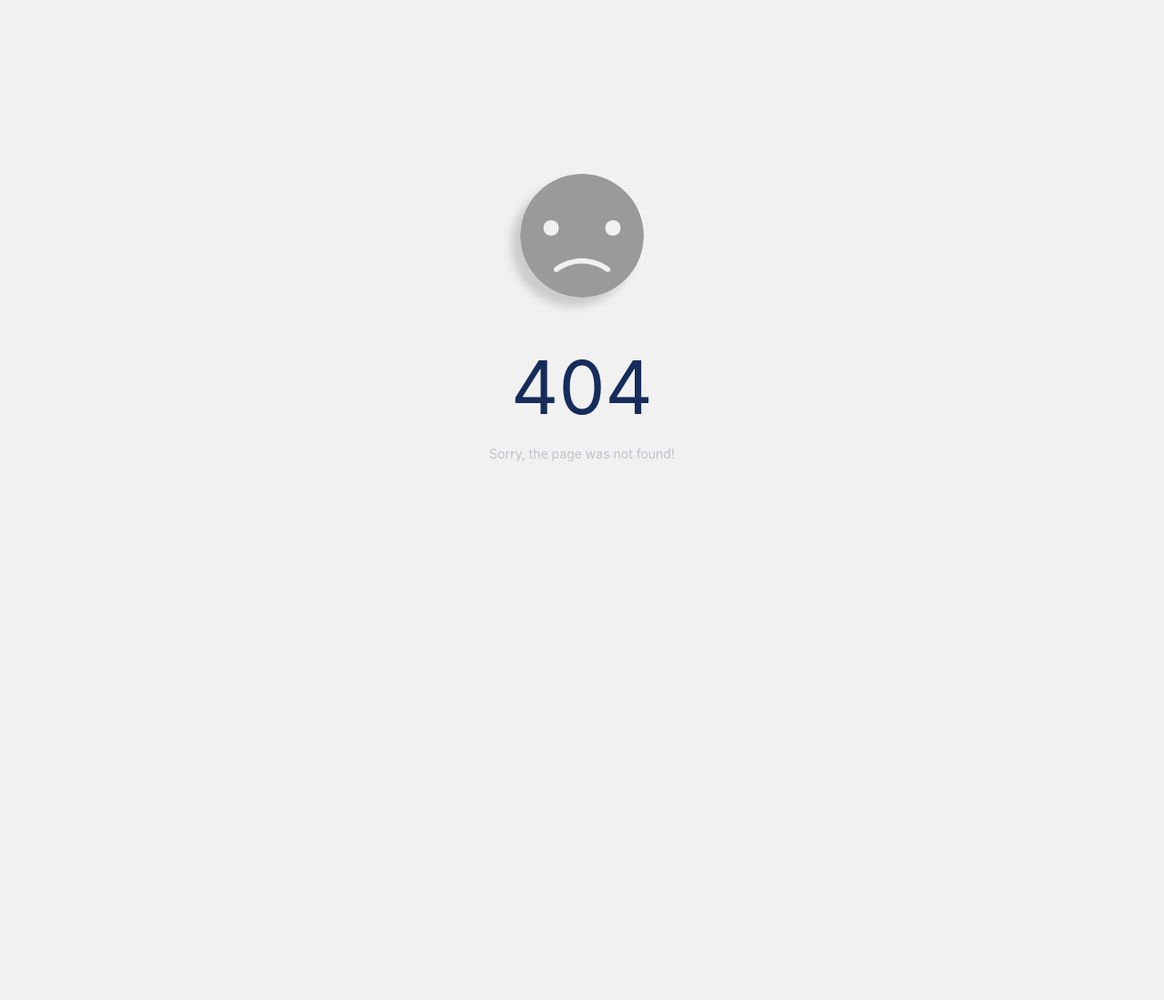
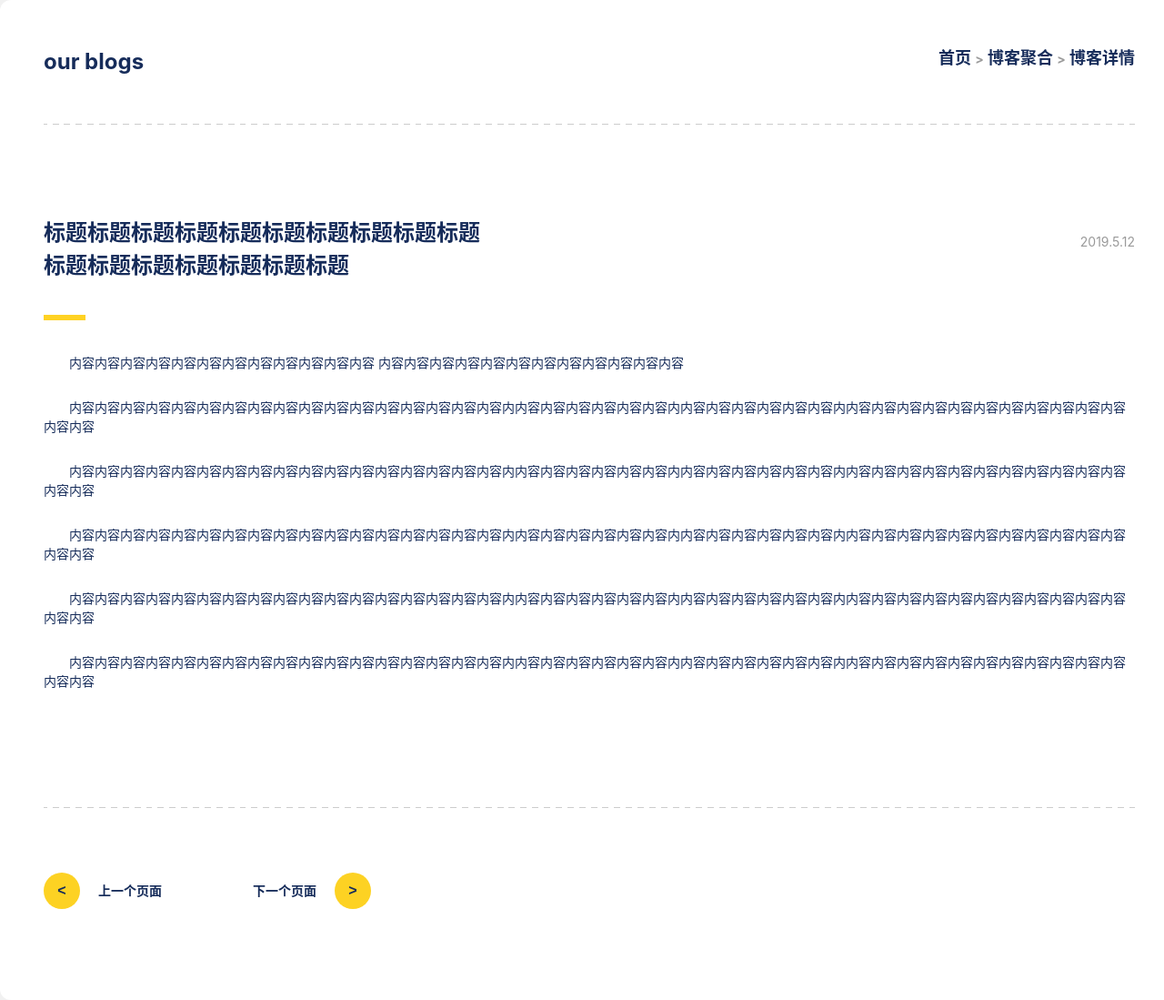
Before and after one commit to Atlantis-Brook/SharpFactory, a Vue app: page /#/blogs/details in a window 1280 px wide. Before the commit this address had no page. Shown: the whole page at 91% size. Before the commit the page ends 800 px from the top, so only its background shows below. Built offline with nearby package versions, Linux system fonts and the light colour scheme.

Commit message:
博客详情界面

```diff
--- a/src/router/index.js
+++ b/src/router/index.js
@@ -4,6 +4,7 @@ import HelloWorld from '@/components/HelloWorld'
 import News from '@/components/News'
 import NotFound from '@/views/NotFound'
 import Blogs from '@/views/Blogs'
+import BlogDetails from '@/views/BlogDetails'
 
 Vue.use(Router)
 
@@ -28,6 +29,11 @@ export default new Router({
       path:'/blogs',
       name:'Blogs',
       component:Blogs
+    },
+    {
+      path:'/blogs/details',
+      name:'BlogDetails',
+      component:BlogDetails
     }
   ]
 })
--- /dev/null
+++ b/src/views/BlogDetails.vue
@@ -0,0 +1,197 @@
+<template>
+    <div class="warpper moudle">
+        <div class="details module">
+            <div class="head">
+                <div class="title">our blogs</div>
+                <div class="path">首页 <span>></span> 博客聚合 <span>></span> 博客详情</div>
+            </div>
+            <hr class="hr">
+            <div class="blog-title-moudle">
+                <div class="blog-title">
+                    {{blogDetails.title}}
+                </div>
+                <div class="blog-time">
+                     {{blogDetails.time}}
+                </div>
+            </div>
+            <div class="line">
+            </div>
+            <div class="blog-details-moudle" v-html = 'blogDetails.details' >
+
+            </div>
+            <hr class="hr">
+             <div class="pageChange">
+               <div class="pageLeft"> <button><</button></div>
+              <div class="page-p"><div>上一个页面</div>
+               <div>下一个页面 </div></div>
+               <div class="pageRight"><button>></button></div>
+            </div>
+        </div>
+    </div>
+</template>
+<script>
+export default {
+    data () {
+        return {
+            word:'sjdhbnsjahbj',
+            blogDetails:{
+                title:'标题标题标题标题标题标题标题标题标题标题标题标题标题标题标题标题标题',
+                time:'2019.5.12',
+                details:'<p>内容内容内容内容内容内容内容内容内容内容内容内容 内容内容内容内容内容内容内容内容内容内容内容内容<p><p>内容内容内容内容内容内容内容内容内容内容内容内容内容内容内容内容内容内内容内容内容内容内容内容内内容内容内容内容内容内容内内容内容内容内容内容内容内容内容内容内容内容内容内容<p><p>内容内容内容内容内容内容内容内容内容内容内容内容内容内容内容内容内容内内容内容内容内容内容内容内内容内容内容内容内容内容内内容内容内容内容内容内容内容内容内容内容内容内容内容<p><p>内容内容内容内容内容内容内容内容内容内容内容内容内容内容内容内容内容内内容内容内容内容内容内容内内容内容内容内容内容内容内内容内容内容内容内容内容内容内容内容内容内容内容内容<p><p>内容内容内容内容内容内容内容内容内容内容内容内容内容内容内容内容内容内内容内容内容内容内容内容内内容内容内容内容内容内容内内容内容内容内容内容内容内容内容内容内容内容内容内容<p><p>内容内容内容内容内容内容内容内容内容内容内容内容内容内容内容内容内容内内容内容内容内容内容内容内内容内容内容内容内容内容内内容内容内容内容内容内容内容内容内容内容内容内容内容<p>'
+             }
+        }
+    }
+
+}
+</script>
+<style>
+.details{
+    margin: 0 auto;
+    width: 1200px;
+    background-color: #fff;
+    padding-left:48px;
+    padding-right: 48px;
+
+}
+/* 头部模块 */
+.head{
+    display: flex;
+    justify-content: space-between;
+    padding: 50px 0;
+}
+.title{
+    font-size: 24px;
+    font-weight: 700;
+}
+.head .path{
+    font-size: 18px;
+    font-weight: 700;
+}
+.head .path>span{
+    color: #9a9a9a;
+}
+.hr{
+    margin: 0;
+}
+/* 博客详细内容 */
+ .blog-title-moudle{
+    padding-top: 100px;
+    display: flex;
+    justify-content:space-between;
+}
+.blog-title{
+    text-align: left;
+    font-size: 24px;
+    font-weight: 700;
+    width: 480px;
+    text-overflow: ellipsis;
+}
+.blog-time{
+    font-size: 16;
+    color: #9a9a9a;
+    text-align: right;
+    margin-bottom: 0px;
+    line-height: 55px;
+}
+.line{
+     padding: 0;
+    margin: 36px 0;
+    width: 46px;
+    border-top: 6px solid #ffd223;
+    text-align: left;
+}
+.blog-details-moudle{
+    text-indent:2em;
+    text-align: left;
+    padding-bottom: 100px;
+    text-overflow: ellipsis;
+}
+.blog-details-moudle>p{
+    margin-bottom: 28px;
+}
+/* 页面改变 */
+.pageChange{
+    display: flex;
+    justify-content: space-between;
+    padding-top: 70px;
+    padding-bottom: 100px;
+    margin: 0;
+}
+
+    .pageLeft>button{
+    width: 40px;
+    height: 40px;
+    font-size: 16px;
+    font-weight: 700;
+    outline: none;
+    background-color: #fdd223;
+    border-radius: 50%;
+    border: none;
+    cursor: pointer;
+}
+.pageLeft>a{
+    display: inline-block;
+    width: 51px;
+    text-align: center;
+    height: 40px;
+    font-weight: 700;
+    font-size: 16px;
+    position: relative;
+}
+.pageLeft>a.active::after {
+    content: '';
+    position: absolute;
+    width: 16px;
+    height: 2px;
+    background-color: #000;
+    top: 20px;
+    left: 18px;
+}
+.pageLeft{
+    text-align: left;
+}
+ .pageRight>button{
+    width: 40px;
+    height: 40px;
+    font-size: 16px;
+    font-weight: 700;
+    outline: none;
+    background-color: #fdd223;
+    border-radius: 50%;
+    border: none;
+    cursor: pointer;
+}
+.pageRight>a{
+    display: inline-block;
+    width: 51px;
+    text-align: center;
+    height: 40px;
+    font-weight: 700;
+    font-size: 16px;
+    position: relative;
+}
+.pageRight>a.active::after {
+    content: '';
+    position: absolute;
+    width: 16px;
+    height: 2px;
+    background-color: #000;
+    top: 20px;
+    left: 18px;
+}
+.pageRight{
+    text-align: right;
+}
+.page-p{
+    display: flex;
+    justify-content: space-between;
+    width: 1024px;
+    margin:0 20px;
+
+}
+.page-p>div{
+     font-weight: 700;
+     line-height: 40px;
+}
+
+</style>
```
